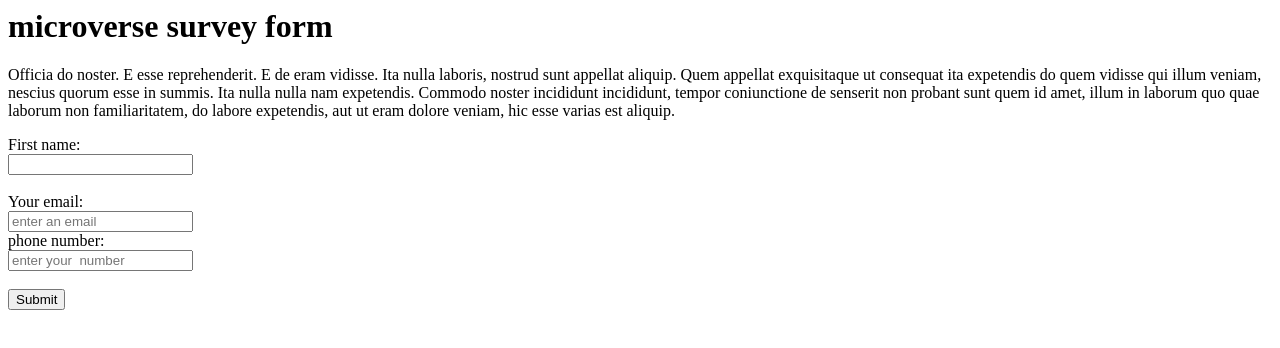
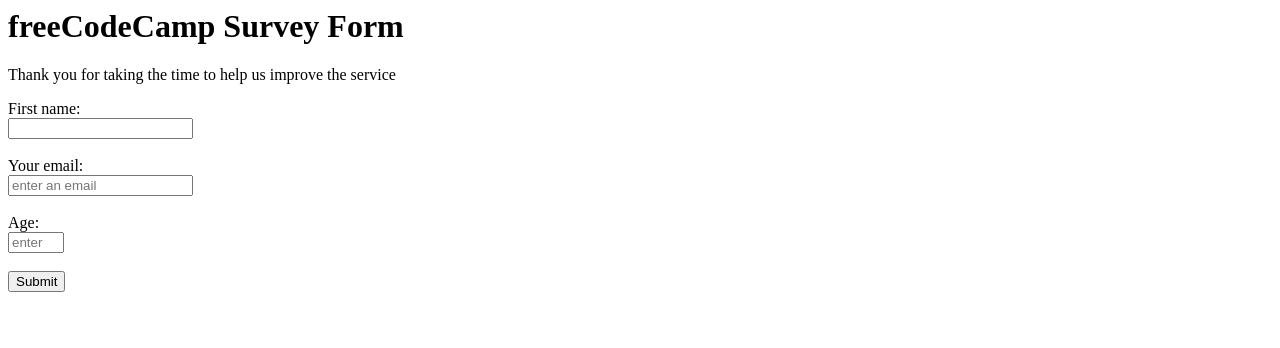
Before and after one commit to Anas-jaf/microverseServey, a plain HTML site: page index.html in a window 1280 px wide. Drawn offline with Linux system fonts and the light colour scheme.

Commit message:
added feature 9 & 10 in the index html

```diff
--- a/index.html
+++ b/index.html
@@ -5,26 +5,27 @@
   <title>survey</title>
 </head>
 <body>
-  <h1 id="title">microverse survey form </h1>
-    <p id="description">Officia do noster. E esse reprehenderit. E de eram vidisse. Ita nulla laboris,
-        nostrud sunt appellat aliquip. Quem appellat exquisitaque ut consequat ita
-        expetendis do quem vidisse qui illum veniam, nescius quorum esse in summis. Ita
-        nulla nulla nam expetendis. Commodo noster incididunt incididunt, tempor
-        coniunctione de senserit non probant sunt quem id amet, illum in laborum quo
-        quae laborum non familiaritatem, do labore expetendis, aut ut eram dolore
-        veniam, hic esse varias est aliquip. </p>
+  <h1 id="title">freeCodeCamp Survey Form </h1>
+    <p id="description">Thank you for taking the time to help us improve the service  </p>
 
     <form id="survey-form">
-        <label for="name">First name:</label><br>
+        <label for="name" id="name-label">First name:</label><br>
         <input type="text" id="name" value=""><br><br>
 
-        <label for="email">Your email:</label><br>
+        <label for="email" id="email-label" >Your email:</label><br>
         <input type="email" id="email" placeholder="enter an email" />
-	<br />
-        <label for="number">phone number:</label><br>
-        <input type="number" id="number" placeholder="enter your  number"><br><br>
+	   <br><br>
+
+
+        <label for="number" id="number-label" >Age:</label><br>
+        <input type="number" id="number" placeholder="enter your number" min="5" max="50" step="1"><br><br>
+
+
+
+
         <input type="submit" value="Submit">
     </form>
 
+
 </body>
 </html>
```
